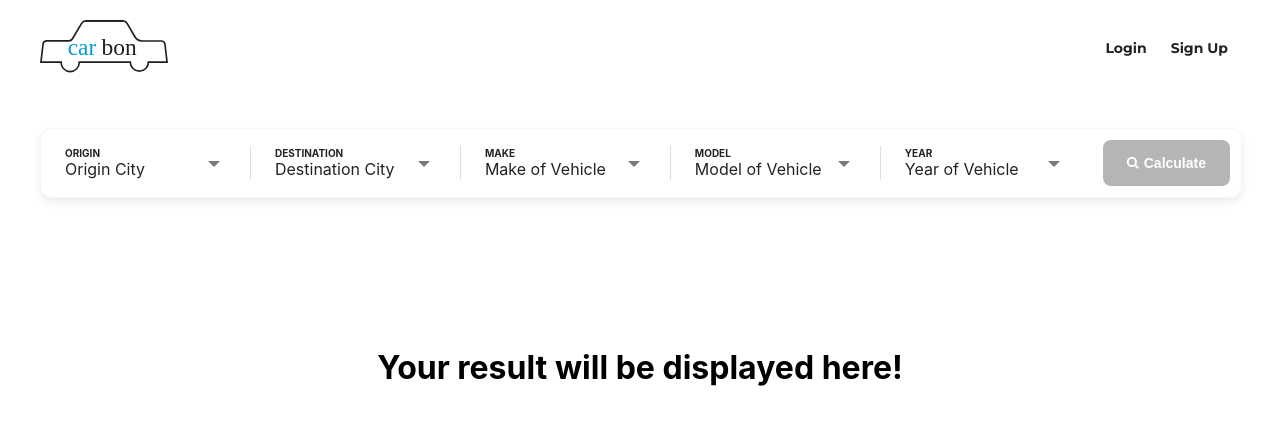
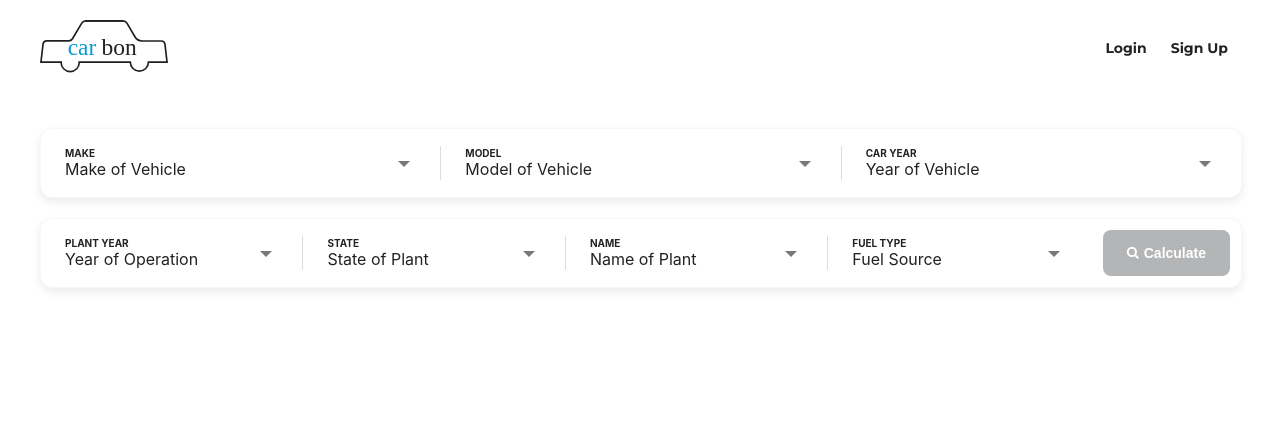
Before and after one commit to ctyin/cis450-final-project, a React (Create React App) app in the folder client/: page / in a window 1280 px wide. Shown: the top 424 px of the page. Built offline with nearby package versions, Linux system fonts and the light colour scheme; no server answers.

Commit message:
Updating powerplant pg

```diff
--- a/client/src/Components/ElectricPlants/PlantsForm.js
+++ b/client/src/Components/ElectricPlants/PlantsForm.js
@@ -22,14 +22,26 @@ class PlantsForm extends Component {
       prime_mover: null,
 
       // functions
-      func: this.props.func
+      func: this.props.func,
+
+      setModel: false,
+      setYear: false,
     };
 
-    // this.originSet = this.originSet.bind(this);
+    this.makeSet = this.makeSet.bind(this);
+    this.modelSet = this.modelSet.bind(this);
+    this.carYearSet = this.carYearSet.bind(this);
+    this.ppYearSet = this.ppYearSet.bind(this);
+    this.ppNameSet = this.ppNameSet.bind(this);
+    this.fuelTypeSet = this.fuelTypeSet.bind(this);
   }
 
   componentDidUpdate(prevProps, prevState) {
     // update state for items
+
+    if (this.state.make !== prevState.make) {
+      this.setState({ setModel: true, model: null });
+    }
   }
 
   makeSet(choice) {
@@ -109,7 +121,7 @@ class PlantsForm extends Component {
               <div className="search-input">
                 <div className="select-form">
                   <SelectBox
-                    type={1}
+                    type={'make'}
                     setter={this.makeSet}
                     label="Make"
                     option="Make of Vehicle"
@@ -122,24 +134,48 @@ class PlantsForm extends Component {
               <div className="search-input">
                 <div className="select-form">
                   <SelectBox
-                    type={2}
+                    type={'model'}
                     setter={this.modelSet}
                     label="Model"
                     option="Model of Vehicle"
                     elementID="model"
-                    set={false}
+                    make={this.state.make}
+                    set={this.state.setModel}
                   />
                 </div>
               </div>
-            <div className="separater"></div>
+              <div className="separater"></div>
               <div className="search-input">
                 <div className="select-form">
                   <SelectBox
-                    type={1}
-                    setter={this.makeSet}
-                    label="Make"
-                    option="Make of Vehicle"
-                    elementID="make"
+                    type={'carYear'}
+                    setter={this.carYearSet}
+                    label="Car Year"
+                    option="Year of Vehicle"
+                    elementID="year"
+                    set={this.state.setYear}
+                    make={this.state.make}
+                    model={this.state.model}
+                  />
+                </div>
+              </div>
+            </div>
+          </div>
+        </div>
+
+        <div className="row-spacer"/>
+
+        <div className="container">
+          <div className="search-wrapper">
+            <div className="search-inputs">
+              <div className="search-input">
+                <div className="select-form">
+                  <SelectBox
+                    type={'plantYear'}
+                    setter={this.ppYearSet}
+                    label="plant Year"
+                    option="Year of Operation"
+                    elementID="ppyear"
                     set={true}
                   />
                 </div>
@@ -148,11 +184,37 @@ class PlantsForm extends Component {
               <div className="search-input">
                 <div className="select-form">
                   <SelectBox
-                    type={2}
-                    setter={this.modelSet}
-                    label="Model"
-                    option="Model of Vehicle"
-                    elementID="model"
+                    type={'state'}
+                    setter={this.ppStateSet}
+                    label="State"
+                    option="State of Plant"
+                    elementID="state"
+                    set={false}
+                  />
+                </div>
+              </div>
+              <div className="separater"></div>
+              <div className="search-input">
+                <div className="select-form">
+                  <SelectBox
+                    type={'name'}
+                    setter={this.ppNameSet}
+                    label="Name"
+                    option="Name of Plant"
+                    elementID="name"
+                    set={false}
+                  />
+                </div>
+              </div>
+              <div className="separater"></div>
+              <div className="search-input">
+                <div className="select-form">
+                  <SelectBox
+                    type={'fuel'}
+                    setter={this.fuelTypeSet}
+                    label="Fuel type"
+                    option="Fuel Source"
+                    elementID="fuel"
                     set={false}
                   />
                 </div>
@@ -190,8 +252,7 @@ class PlantsForm extends Component {
                 </span>
               </button>
             </div>
-        </div>
-
+          </div>
         </div>
     </form>
     );
--- a/client/src/Components/ElectricPlants/SelectBox.js
+++ b/client/src/Components/ElectricPlants/SelectBox.js
@@ -15,17 +15,242 @@ class SelectBox extends Component {
       func: this.props.setter,
       type: this.props.type,
       set: this.props.set,
+
+      make: this.props.make,
+      model: this.props.model,
+
+      attempted: false,
+
+
     };
+
 
     this.clickDropdown = this.clickDropdown.bind(this);
     this.selectItem = this.selectItem.bind(this);
+  }
+
+  static getDerivedStateFromProps(props, state) {
+
+
+    return null;
   }
 
   componentDidMount() {
     document.addEventListener('mousedown', this.handleClick, false);
     const { type, set } = this.state;
 
+    if (type === 'make' && set) {
+      let newMakes = [];
+      fetch('http://localhost:8081/allmakes')
+        .then(res => res.json())
+        .then(result => {
+          for (let i = 0; i < result.rows.length; i++) {
+            newMakes.push(
+              <div key={`${result.rows[i][0]}--make-div`}>
+                <div
+                  key={`make-id-${result.rows[i][0]}`}
+                  value={result.rows[i][1]}
+                  onClick={this.selectItem}
+                  className="items-box--item"
+                >
+                  {result.rows[i][1]}
+                </div>
+                <div
+                  key={`${result.rows[i][0]}--sep-make`}
+                  className="items-box--seperater"
+                ></div>
+              </div>
+            );
+          }
 
+          this.setState({
+            items: newMakes,
+            loading:false
+          })
+        })
+        .catch(err => {
+          console.log(err);
+        })
+    }
+
+    if (type === 'plantYear' && set) {
+      let newYears = [];
+      fetch('http://localhost:8081/poweryears')
+        .then(res => res.json())
+        .then(result => {
+          for (let i = 0; i < result.rows.length; i++) {
+            newYears.push(
+              <div key={`${result.rows[i][0]}--make-div`}>
+                <div
+                  key={`make-id-${result.rows[i][0]}`}
+                  value={result.rows[i][0]}
+                  onClick={this.selectItem}
+                  className="items-box--item"
+                >
+                  {result.rows[i][0]}
+                </div>
+                <div
+                  key={`${result.rows[i][0]}--sep-make`}
+                  className="items-box--seperater"
+                ></div>
+              </div>
+            );
+          }
+
+          this.setState({
+            items: newYears,
+            loading:false
+          })
+        })
+        .catch(err => {
+          console.log(err);
+        })
+    }
+
+    if (type === 'state' && set) {
+      let newStates = [];
+      fetch('http://localhost:8081/states')
+        .then(res => res.json())
+        .then(result => {
+          for (let i = 0; i < result.rows.length; i++) {
+            newStates.push(
+              <div key={`${result.rows[i][0]}--state-div`}>
+                <div
+                  key={`state-id-${result.rows[i][0]}`}
+                  value={result.rows[i][1]}
+                  onClick={this.selectItem}
+                  className="items-box--item"
+                >
+                  {result.rows[i][1]}
+                </div>
+                <div
+                  key={`${result.rows[i][0]}--sep-state`}
+                  className="items-box--seperater"
+                ></div>
+              </div>
+            );
+          }
+
+          this.setState({
+            items: newStates,
+            loading:false
+          })
+        })
+        .catch(err => {
+          console.log(err);
+        })
+    }
+  }
+
+  componentDidUpdate(prevProps, prevState) {
+    const { type, set } = this.state;
+
+    if (type === 'model') {
+      console.log(set);
+    }
+
+    if (type === 'model' && set) {
+      if (prevState.make !== this.state.make || !this.state.attempted) {
+        let newModels = [];
+        let make = this.props.make;
+        if (make !== null) {
+          fetch(`http://localhost:8081/models/${make}`)
+            .then((res) => res.json())
+            .then((result) => {
+              for (let i = 0; i < result.rows.length; i++) {
+                newModels.push(
+                  <div key={`${result.rows[i][0]}-model--div`}>
+                    <div
+                      key={`model-id-${result.rows[i][0]}`}
+                      value={result.rows[i][1]}
+                      onClick={this.selectItem}
+                      className="items-box--item"
+                    >
+                      {result.rows[i][1]}
+                    </div>
+                    <div
+                      key={`${result.rows[i][0]}--sep-model`}
+                      className="items-box--seperater"
+                    ></div>
+                  </div>
+                );
+              }
+              this.setState({
+                items: newModels,
+                loading: false,
+                attempted: true,
+              });
+            })
+            .catch((err) => {
+              console.log(err);
+            });
+        } else {
+          this.setState({
+            items: [],
+            loading: true,
+            attempted: false,
+            option: 'Model of Vehicle',
+          });
+        }
+      }
+    }
+
+    if (type === 'carYear' && set) {
+      if (
+        prevState.model !== this.state.model ||
+        prevState.make !== this.state.make ||
+        !this.state.attempted
+      ) {
+        let newYears = [];
+        let make = this.props.make;
+        let model = this.props.model;
+        if (make !== null && model !== null) {
+          console.log('attempting fetch');
+          fetch(`http://localhost:8081/years/${make}/${model}`)
+            .then((res) => {
+              return res.json();
+            })
+            .then((result) => {
+              console.log(result);
+              for (let i = 0; i < result.rows.length; i++) {
+                newYears.push(
+                  <div key={`${result.rows[i][0]}-year--div`}>
+                    <div
+                      key={`year-id-${result.rows[i][0]}`}
+                      value={result.rows[i][1]}
+                      onClick={this.selectItem}
+                      className="items-box--item"
+                    >
+                      {result.rows[i][1]}
+                    </div>
+                    <div
+                      key={`${result.rows[i][0]}--sep-year`}
+                      className="items-box--seperater"
+                    ></div>
+                  </div>
+                );
+              }
+              this.setState({
+                items: newYears,
+                loading: false,
+                attempted: true,
+                option: 'Year of Vehicle',
+              });
+            })
+            .catch((err) => {
+              console.log(err);
+            });
+        } else {
+          console.log('we here tho?');
+          this.setState({
+            items: [],
+            loading: true,
+            attempted: false,
+            option: 'Year of Vehicle',
+          });
+        }
+      }
+    }
   }
 
   UNSAFE_componentWillUnmount() {
--- a/client/src/index.js
+++ b/client/src/index.js
@@ -6,7 +6,8 @@ import PlantsPage from './Components/ElectricPlants/PlantsPage';
 
 ReactDOM.render(
   <React.StrictMode>
-    <SearchPage />
+    {/* <SearchPage /> */}
+    <PlantsPage />
   </React.StrictMode>,
   document.getElementById('root')
 );
--- a/client/src/search_page.css
+++ b/client/src/search_page.css
@@ -118,6 +118,10 @@ a.logo-wrapper {
 .spacer {
   height: 80px !important;
   margin-bottom: 40px !important;
+}
+
+.row-spacer {
+  height: 20px !important;
 }
 
 .search-wrapper {
@@ -275,7 +279,7 @@ span.search-option {
   max-height: 25vh !important;
   border: 1px solid rgb(247, 247, 247) !important;
   box-shadow: rgba(0, 0, 0, 0.08) 0px 4px 8px !important;
-  transition: opacity 0.8s ease-in-out !important;
+  transition:  opacity 0.8s ease-in-out !important;
 }
 
 .items-box.hidden {
```
Also changed, not shown: 2 other files (tests, documents, lock files or other folders).
